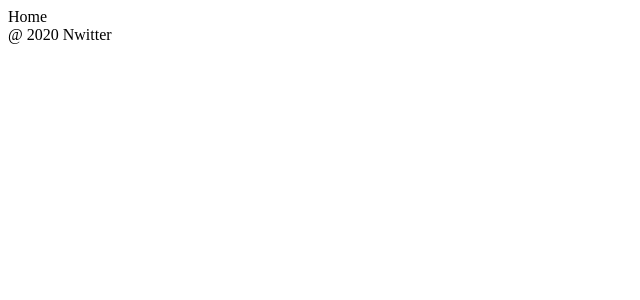
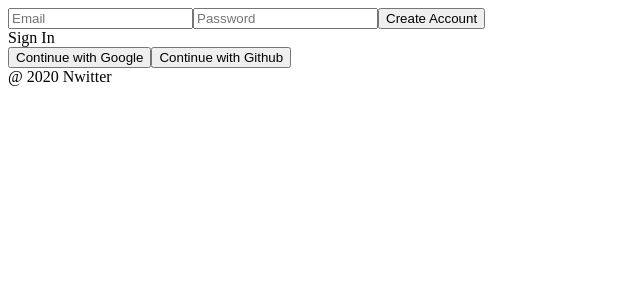
Before and after one commit to woonan98/clone, a React (Create React App) app: page / in a window 1280 px wide. Shown: the top 300 px of the page, without its empty margins (0-640 px from the left). Built offline with nearby package versions, Linux system fonts and the light colour scheme; no server answers.

Commit message:
login social

```diff
--- a/src/App.js
+++ b/src/App.js
@@ -1,9 +1,22 @@
-import React, { useState } from 'react';
+import React, { useEffect, useState } from 'react';
 import AppRouter from 'components/Router';
-import { authService } from 'fbase';
+import { authService, getAuth, onAuthStateChanged } from 'firebase/auth';
 
 function App() {
-  const [isLoggedIn, setIsLoggedIn] = useState(authService.currentUasr);
+  const [init, setInit] = useState(false);
+  const [isLoggedIn, setIsLoggedIn] = useState(false);
+  const auth = getAuth();
+  const user = auth.currentUser;
+  useEffect(()=>{
+    onAuthStateChanged(auth, (user) => {
+      if (user){
+        setIsLoggedIn(true);
+      } else {
+        setIsLoggedIn(false);
+      }
+      setInit(true);
+    })
+  }, [])
   return (
     <>
     <AppRouter isLoggedIn={isLoggedIn}/>
--- a/src/routes/Auth.js
+++ b/src/routes/Auth.js
@@ -1,10 +1,11 @@
 import React, { useState } from 'react';
-import { getAuth, createUserWithEmailAndPassword, signInWithEmailAndPassword } from 'firebase/auth';
+import { getAuth, createUserWithEmailAndPassword, signInWithEmailAndPassword, GoogleAuthProvider, GithubAuthProvider, signInWithPopup } from 'firebase/auth';
 
 const Auth = () => {
     const [email, setEmail] = useState("");
     const [password, setPassword] = useState("");
-    const [newAccount, setNewAccount] = useState(false)
+    const [newAccount, setNewAccount] = useState(true);
+    const [error, setError] = useState("");
     const auth = getAuth();
 
     const onChangeInput = (e) => {
@@ -20,19 +21,35 @@ const Auth = () => {
     const onSubmit = async(e) => {
         e.preventDefault();
         try {
+            let data;
             if (newAccount){
-                const data = await createUserWithEmailAndPassword(
-                    email, password
+                data = await createUserWithEmailAndPassword(
+                    auth, email, password
                 );
             } else {
-                const data = await signInWithEmailAndPassword(
-                    email, password
+                data = await signInWithEmailAndPassword(
+                    auth, email, password
                 );
             }
             console.log(data);
         } catch (error){
-            console.log(error);
+            setError(error.message);
         }
+    }
+
+    const toggleNewAccount = () => setNewAccount((prev) => !prev);
+
+    const onSocialClick = async (e) => {
+        const {
+            target : { name },
+        } = e;
+        let provider;
+        if (name === "google") {
+            provider = new GoogleAuthProvider();
+        } else if (name === "github"){
+            provider = new GithubAuthProvider();
+        }
+        await signInWithPopup(auth, provider);
     }
 
     return (
@@ -60,9 +77,11 @@ const Auth = () => {
                     value={newAccount ? "Create Account" : "Log In"}
                 />
             </form>
+            <span onClick={toggleNewAccount}>{newAccount ? "Sign In" : "Create New Account"}</span>
+            {error}
             <div>
-                <button>Continue with Google</button>
-                <button>Continue with Github</button>
+                <button name="google" onClick={onSocialClick}>Continue with Google</button>
+                <button name="github" onClick={onSocialClick}>Continue with Github</button>
             </div>
         </div>
     )
```
